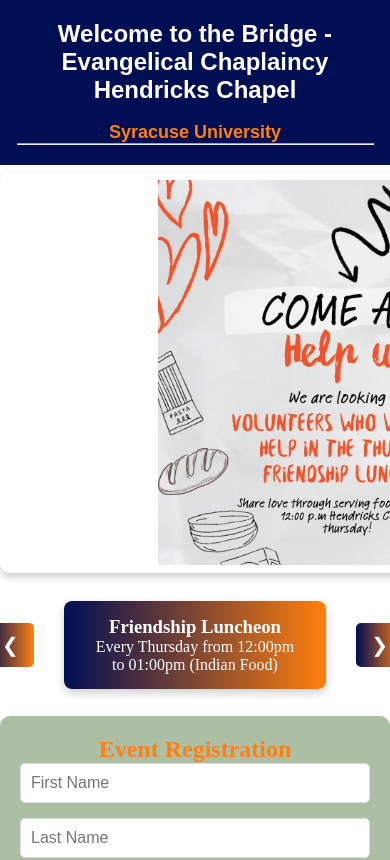
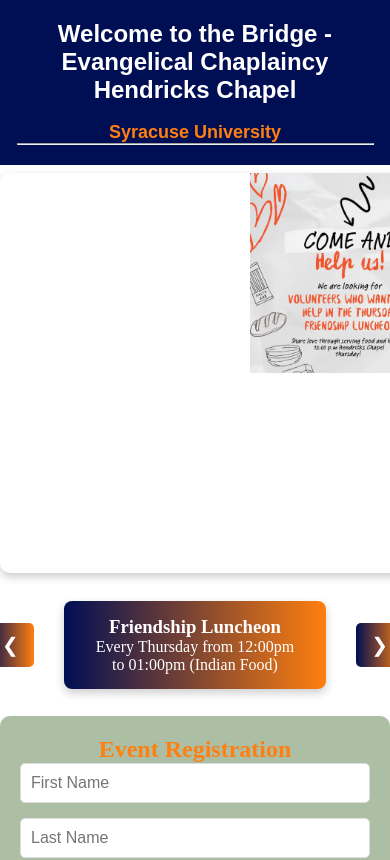
Before and after one commit to Jonathan3712/Hendricks_Chapel, a React (Create React App) app in the folder frontend/: page / in a window 390 px wide. Shown: the top 860 px of the page. Built offline with nearby package versions, Linux system fonts and the light colour scheme.

Commit message:
Updated Style.css for Responsive images

```diff
--- a/frontend/src/components/Style.css
+++ b/frontend/src/components/Style.css
@@ -62,26 +62,16 @@
 
   }
 
-  .event-image {
-    width: 55%; /*  Reduce size while keeping responsiveness */
-    height: 100%; /* Adjust height slightly */
-    object-fit: contain; /* Ensures it fills the frame without stretching */
-    border-radius: 8px;
-    display: block;
-    margin: 0 auto; /* Centers the image */
-}
-   .slide-image {/*
-    width: 100%;
-    height: 400px; /* Adjust the height as needed *
-    object-fit: cover; /* Maintains aspect ratio, fills container *
-    border-radius: 8px;*/
-    width: 55%;
-    height: 100%;
-    object-fit: contain;
+
+  .slide-image {
+    width: 55%; /* Default size for large screens */
+    height: auto; /* Maintain aspect ratio */
+    max-height: 400px; /* Prevents it from getting too big */
+    object-fit: contain; /* Keeps full image visible without cropping */
     border-radius: 8px;
     display: block;
     margin: 0 auto;
-  }
+}
 /* EventSlider.js */
   .event-slider-container {
     display: flex;
@@ -510,10 +500,14 @@
     .nav-menu a:hover {
       background-color: #d85a00;
     }
+    .slide-image {
+      width: 90%;  /* Make it almost full width */
+      max-height: 250px; /* Adjust height for smaller screens */
+  }
   }
 
   /* For larger screens, show the navigation links */
-  @media (min-width: 769px) {
+  /* @media (min-width: 769px) {
     .nav-menu {
       display: flex;
       justify-content: center;
@@ -538,4 +532,11 @@
     .nav-menu a:hover {
       text-decoration: underline;
     }
-  }
+
+  } */
+  /* 📌 Further adjustments for very small screens */
+@media (max-width: 480px) {
+  .slide-image {
+      width: 95%;  /* Slightly smaller for very small devices */
+      max-height: 200px; /* Reduce height further */
+  }}
```
